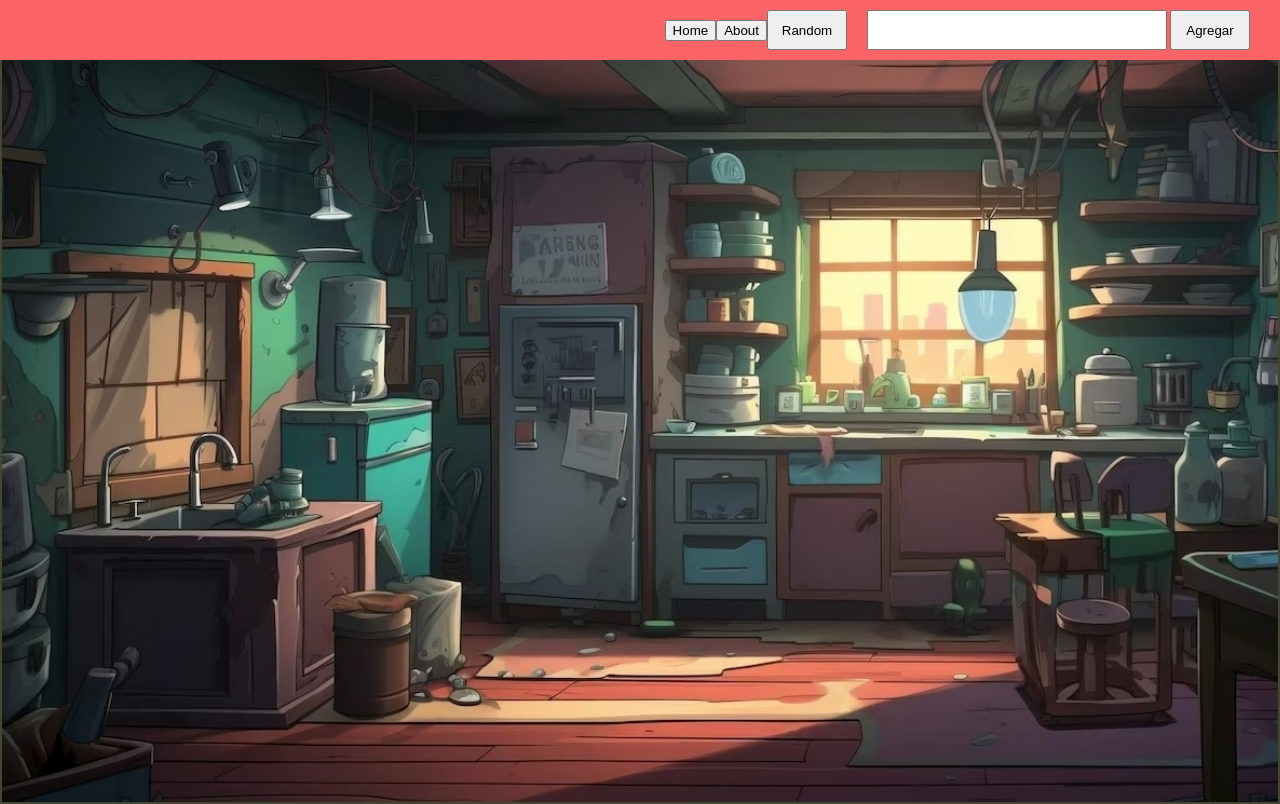
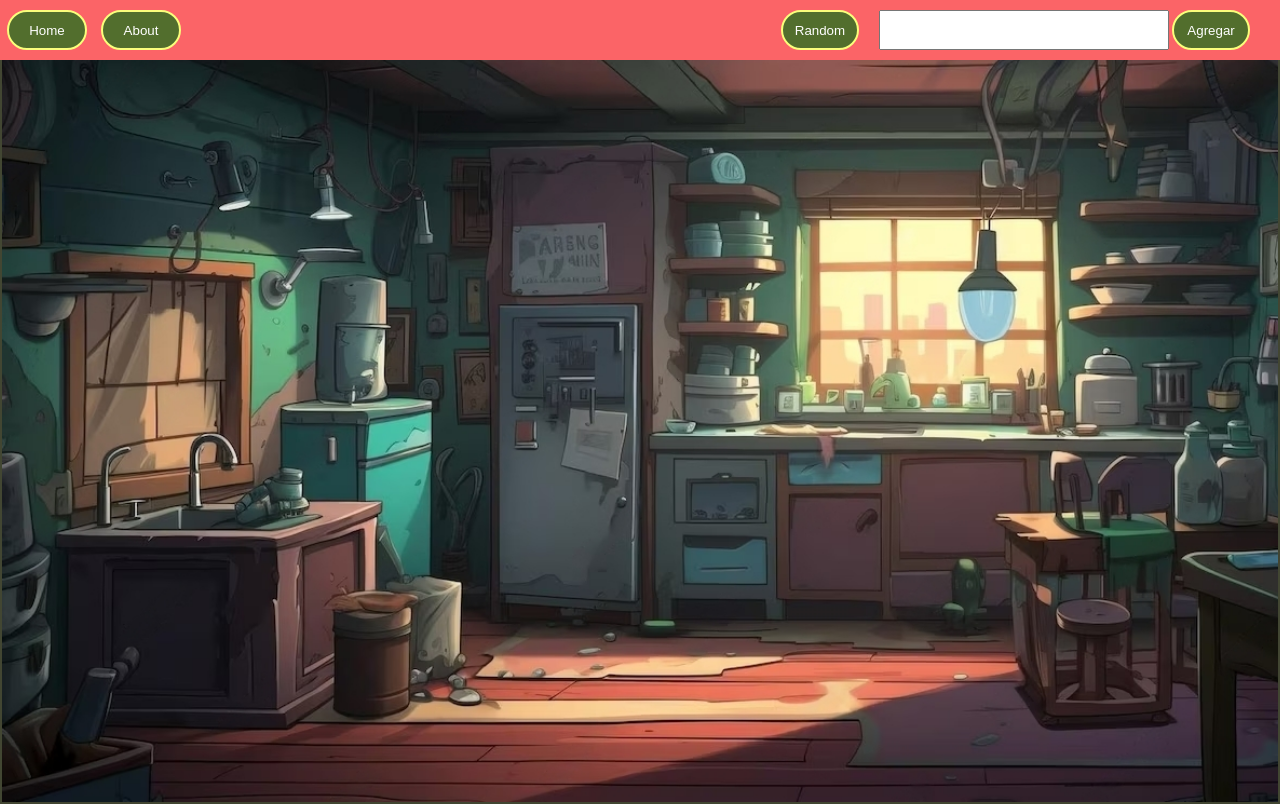
Before and after one commit to fhdzleon/proyectoIntegrador, a React (Create React App) app: page / in a window 1280 px wide. Built offline with nearby package versions, Linux system fonts and the light colour scheme.

Commit message:
cambie estilos y me enrede en routing

```diff
--- a/src/App.js
+++ b/src/App.js
@@ -3,7 +3,7 @@ import axios from "axios";
 import { useState } from "react";
 import Cards from "./components/Cards/Cards.jsx";
 import Nav from "./components/NavBar/Nav.jsx";
-import { Routes, Route} from "react-router-dom";
+
 
 
 function App() {
@@ -38,6 +38,7 @@ function onSearch(id) {
   }
 
   return (
+
     <div className="App">
       <Nav onSearch={onSearch} />
       <Cards onClose={onClose} characters={characters} />
--- a/src/components/Card/styledComponents.js
+++ b/src/components/Card/styledComponents.js
@@ -4,10 +4,10 @@ export const Close = styled.button `
     position: absolute;
     top: -10px;
     left: -10px;
-    height: 40px;
-    width: 40px;
+    height: 30px;
+    width: 30px;
     color: #97CE4C;
-    font-size: 30px;
+    font-size: 20px;
     background-color: #015B04;
     border-radius: 99px;
     cursor: pointer;
@@ -26,8 +26,8 @@ export const Linea = styled.div `
 
 export const Contenedor = styled.div `
     position: relative;
-    width: 350px;
-    height: 550px;
+    width: 250px;
+    height: 450px;
     border: 4px solid #424632;
     border-radius: 15px;
     background-color: #97CE4C;
@@ -56,7 +56,7 @@ export const CardInfo = styled.h2 `
 `
 
 export const Image = styled.img `
-    width: 80%;
+    width: 50%;
     border-radius: 90px;
     border: 3px solid #424632;
     margin-bottom: 15px;
--- a/src/components/NavBar/Nav.jsx
+++ b/src/components/NavBar/Nav.jsx
@@ -3,13 +3,13 @@ import RandomButton from "../RandomButton/RandomButton";
 import style from "./Nav.module.css";
 import { Link } from "react-router-dom";
 
-export default function Nav ({onSearch}) {
+export default function Nav({ onSearch }) {
     return (
         <div className={style.contenedor}>
-            <Link to="/home"><button>Home</button></Link>
-            <Link to="/about"><button>About</button></Link>
-        <RandomButton onSearch={onSearch}/>
-        <SearchBar onSearch={onSearch}></SearchBar>
+            <Link to="/home"><button className={style.botonHome}>Home</button></Link>
+            <Link to="/about"><button className={style.botonAbout}>About</button></Link>
+            <RandomButton onSearch={onSearch} />
+            <SearchBar onSearch={onSearch}></SearchBar>
         </div>
-     )
+    )
 }
--- a/src/components/NavBar/Nav.module.css
+++ b/src/components/NavBar/Nav.module.css
@@ -7,4 +7,29 @@
     background-color: #FB6467FF;
       position: fixed;
       z-index: 2;
+
  }
+
+ .botonAbout {
+  height: 40px;
+  width: 80px;
+  margin-left: 7px;
+  margin-right: 600px;
+  border-radius: 20px;
+  background-color: #526E2DFF;
+  color: white;
+  border: 2px solid #FAFD7CFF;
+  cursor: pointer;
+ }
+
+ .botonHome {
+  height: 40px;
+  width: 80px;
+  margin-left: 7px;
+  margin-right: 7px;
+  border-radius: 20px;
+  background-color: #526E2DFF;
+  color: white;
+  border: 2px solid #FAFD7CFF;
+  cursor: pointer;
+ }
--- a/src/components/RandomButton/RandomButton.module.css
+++ b/src/components/RandomButton/RandomButton.module.css
@@ -2,4 +2,9 @@
   height: 40px;
   width: 80px;
   margin-right: 20px;
+  border-radius: 20px;
+  background-color: #526E2DFF;
+  color: white;
+  border: 2px solid #FAFD7CFF;
+  cursor: pointer;
 }
--- a/src/components/SearchBar/StyledComponents.js
+++ b/src/components/SearchBar/StyledComponents.js
@@ -11,4 +11,9 @@ export const Boton = styled.button`
   height: 40px;
   width: 80px;
   margin-right: 30px;
+  border-radius: 20px;
+  background-color: #526E2DFF;
+  color: white;
+  border: 2px solid #FAFD7CFF;
+  cursor: pointer;
 `;
```
Also changed, not shown: src/views/About.jsx (deleted, +0 -11 lines), src/App.css (line endings or trailing spaces).
